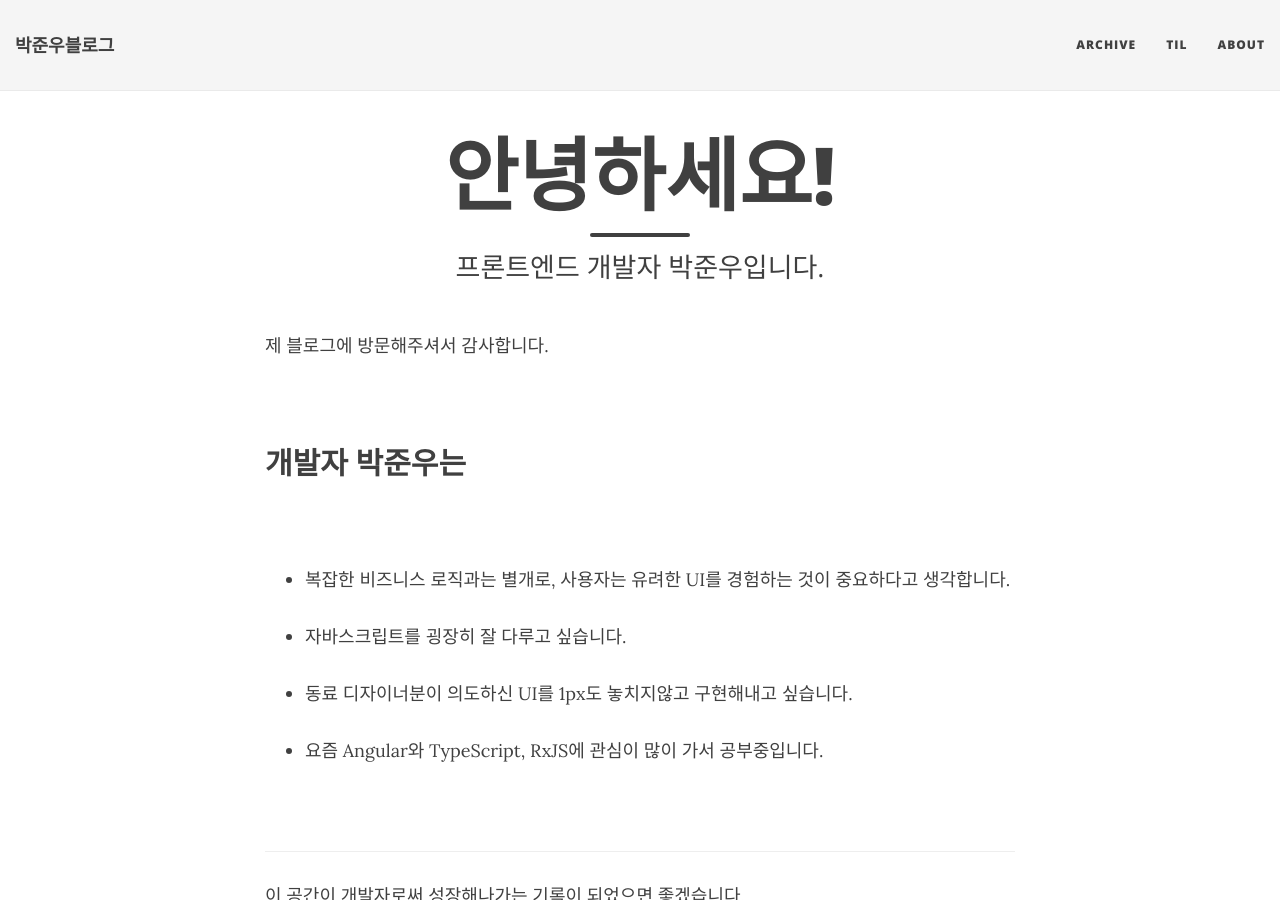
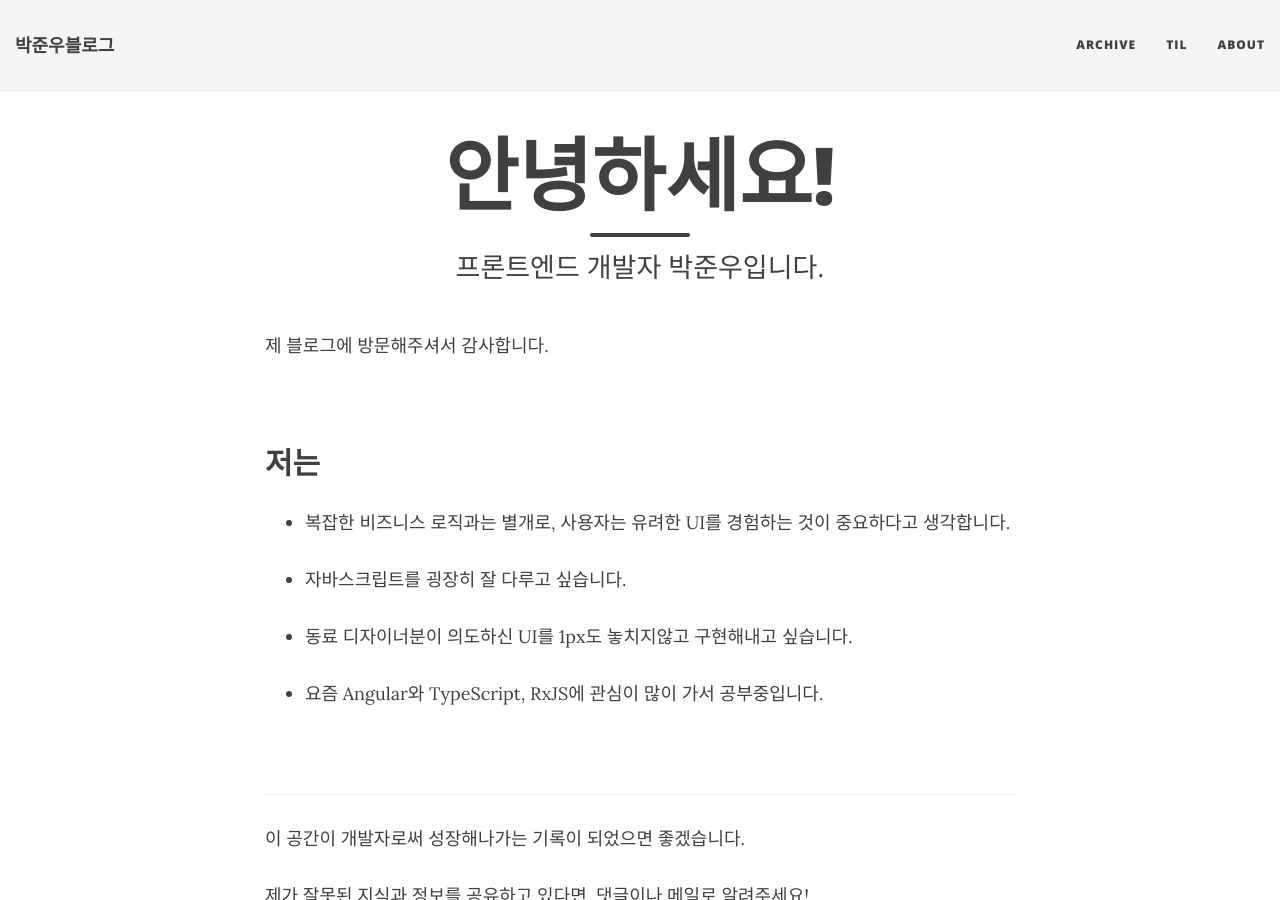
Before and after one commit to JUNWOO45/junwoo45.github.io.archived, a Jekyll site: the page built from aboutme.md, in a window 1280 px wide and 900 px high. Built offline with Jekyll 4.4.1, drawn with Linux system fonts in a browser that asks for light colours; nearby versions of some CDN libraries.

Commit message:
about페이지 수정

```diff
--- a/aboutme.md
+++ b/aboutme.md
@@ -8,9 +8,7 @@ subtitle: 프론트엔드 개발자 박준우입니다.
 
 <br>
 
-## 개발자 박준우는
-
-<br>
+## 저는
 
 - 복잡한 비즈니스 로직과는 별개로, 사용자는 유려한 UI를 경험하는 것이 중요하다고 생각합니다.
 
```
